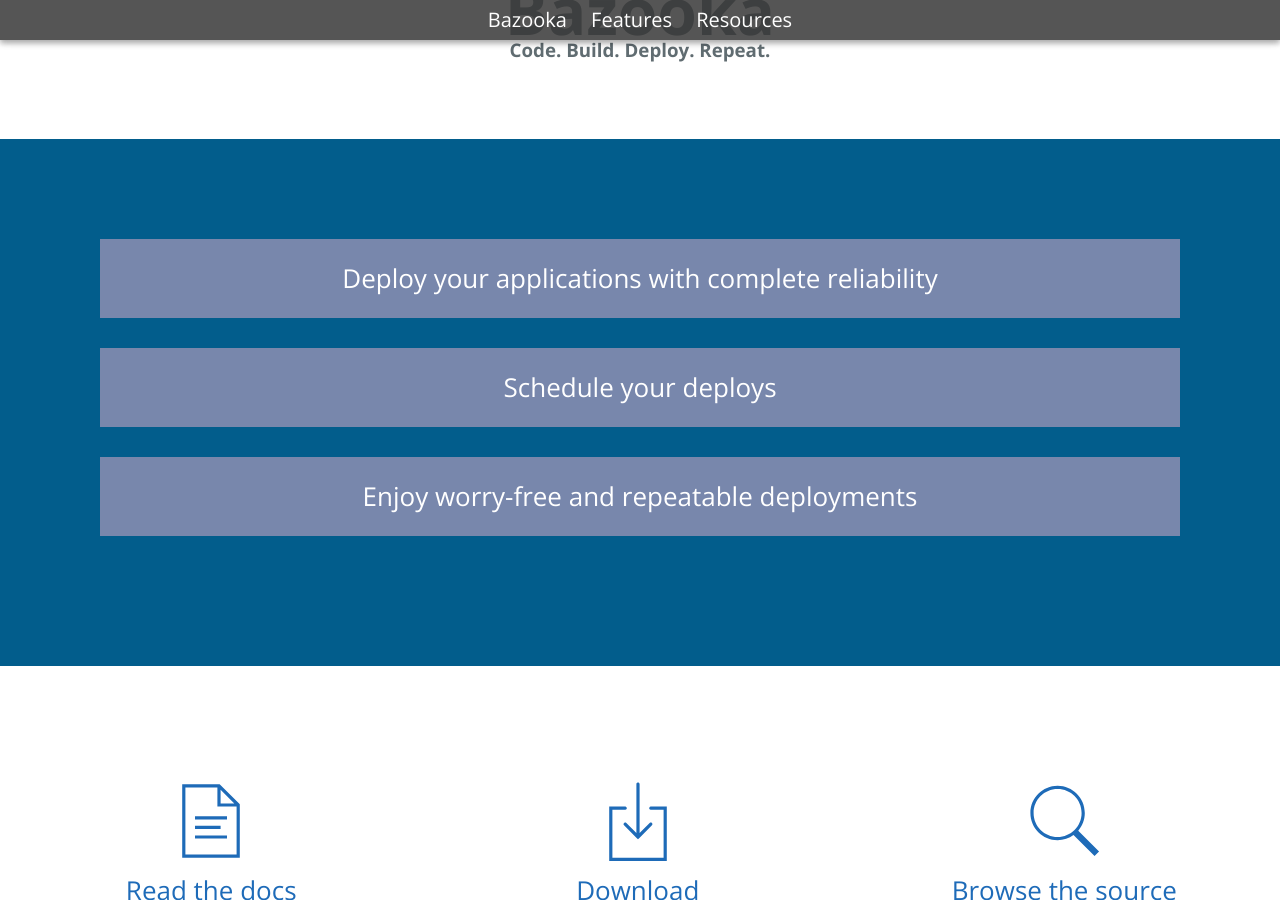
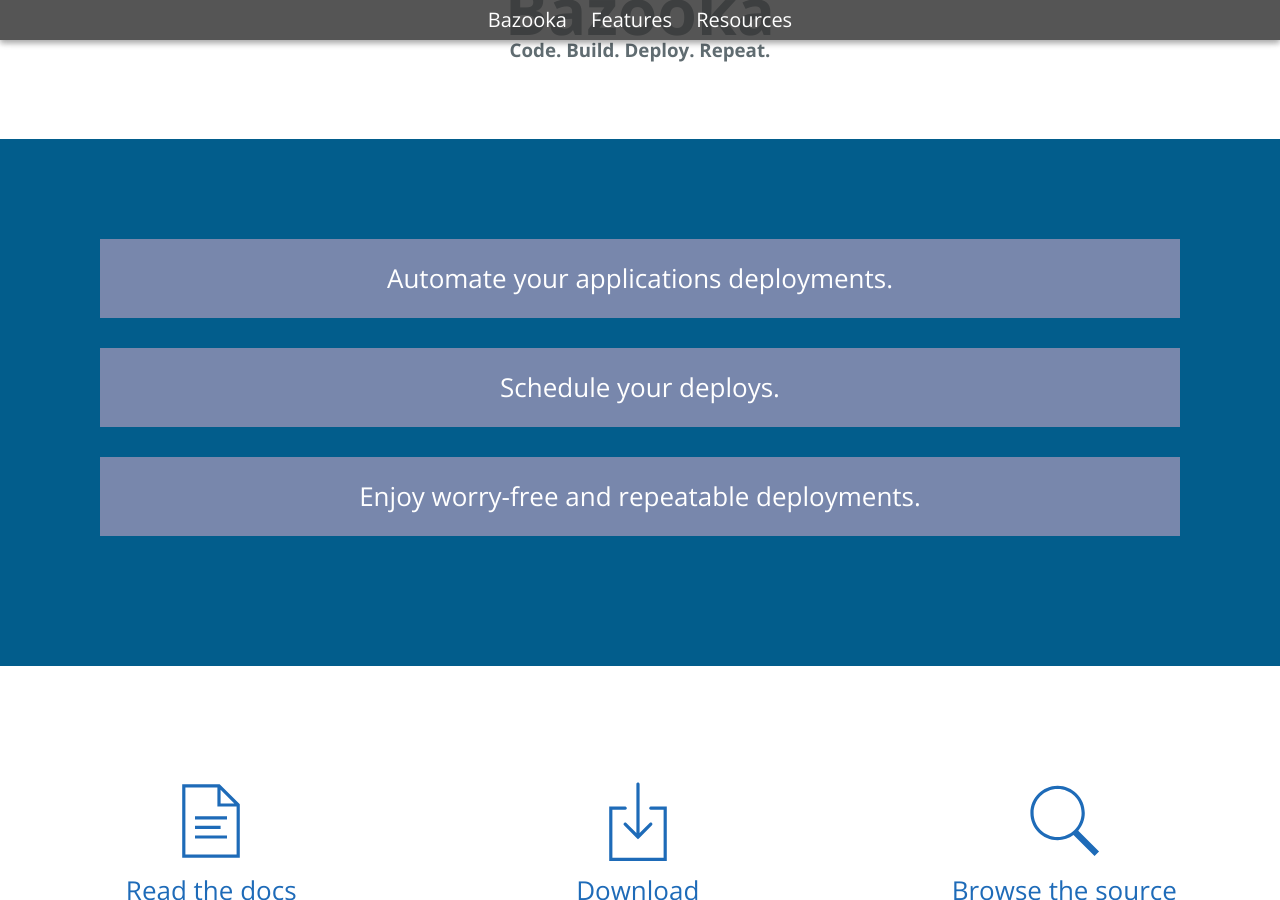
Before and after one commit to BazookaDeploy/Bazooka, a Jekyll site: the page index.html, which Jekyll copies as it is, in a window 1280 px wide and 900 px high, scrolled down 527 px. Built offline with Jekyll 4.4.1, drawn with Linux system fonts in a browser that asks for light colours; Markdown is read by kramdown in place of the engine named in the settings.

Commit message:
Update index.html

```diff
--- a/index.html
+++ b/index.html
@@ -24,15 +24,15 @@
 
       <div id="Features">
           <div>
-            Deploy your applications with complete reliability
+           Automate your applications deployments.
          </div>
 
         <div>
-          Schedule your deploys
+          Schedule your deploys.
         </div>
 
         <div>
-          Enjoy worry-free and repeatable deployments
+          Enjoy worry-free and repeatable deployments.
         </div>
      </div>
    </div>
```
